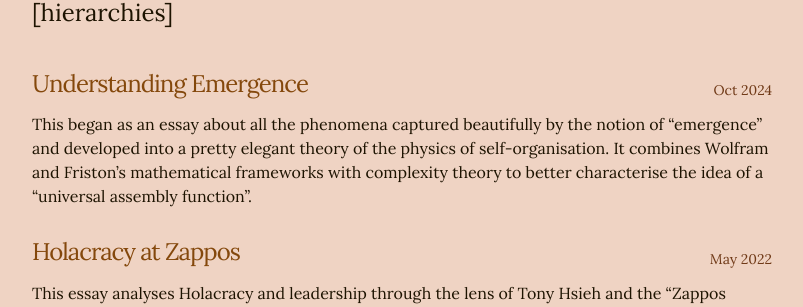
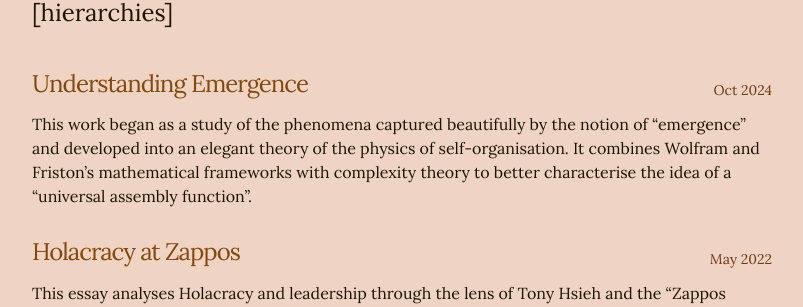
Before and after one commit to mrmoxon/mrmoxon.github.io, a Jekyll site: the page built from categories.markdown, in a window 1280 px wide and 900 px high, scrolled down 1229 px. Shown: the part 146-453 px from the top of the window, without its empty margins (238-1041 px from the left). Built offline with Jekyll 4.4.1, drawn with Linux system fonts in a browser that asks for light colours.

Commit message:
New MESA

```diff
--- a/_posts/2024-24-10-emergence.markdown
+++ b/_posts/2024-24-10-emergence.markdown
@@ -8,7 +8,7 @@
 description: "Combining Wolfram and Friston's frameworks to better characterise the idea of a universal assembly function."
 ---
 
-This began as an essay about all the phenomena captured beautifully by the notion of "emergence" and developed into a pretty elegant theory of the physics of self-organisation. It combines Wolfram and Friston's mathematical frameworks with complexity theory to better characterise the idea of a "universal assembly function".
+This work began as a study of the phenomena captured beautifully by the notion of "emergence" and developed into an elegant theory of the physics of self-organisation. It combines Wolfram and Friston's mathematical frameworks with complexity theory to better characterise the idea of a "universal assembly function".
 
 1. [Introduction](#part-1)
 2. [Elegance Over Entropy](#part-2)
```
